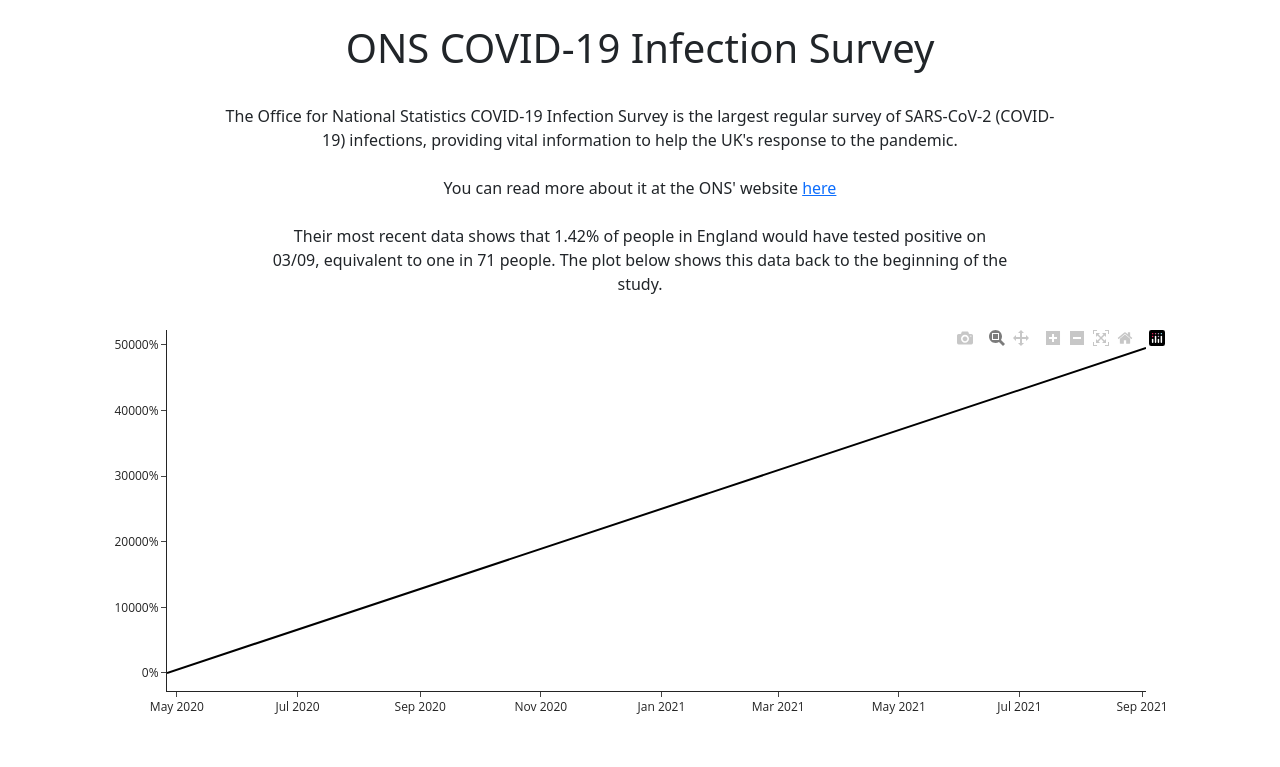
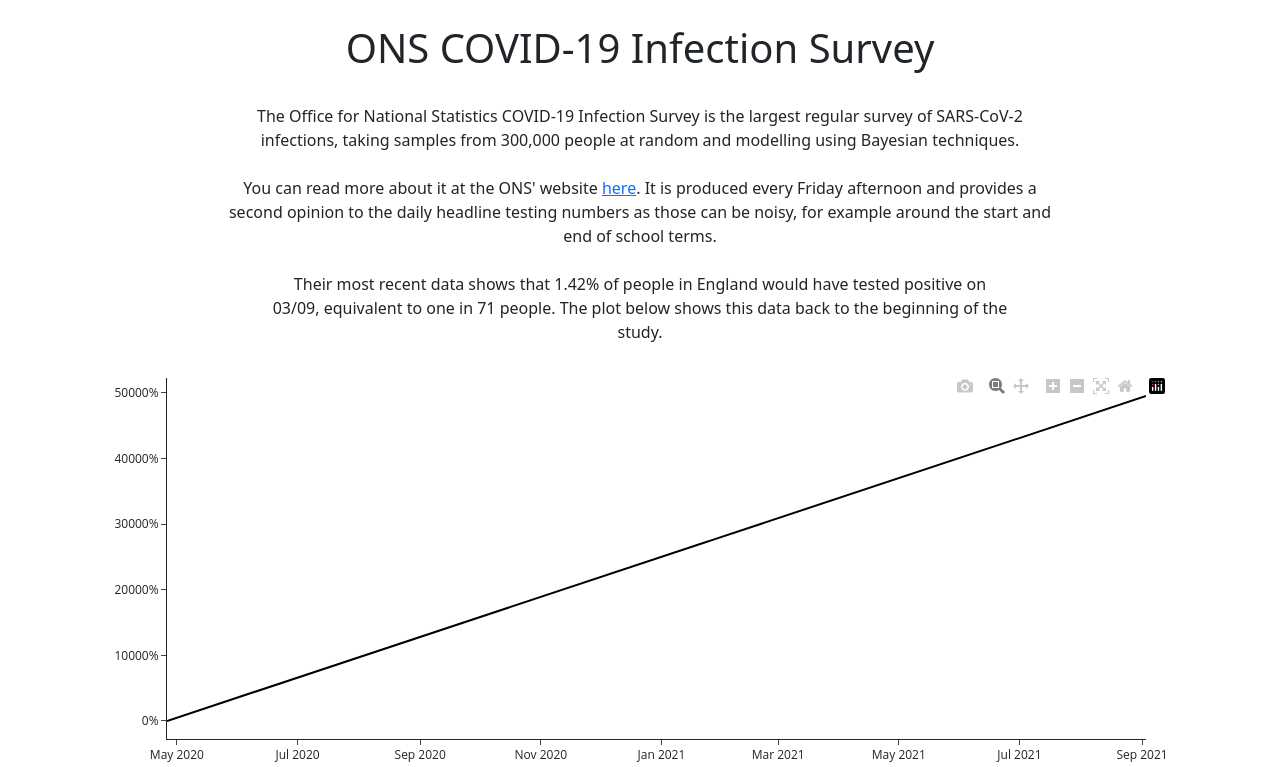
Before and after one commit to elgrove/ons-covidsurvey, a Flask app: page / in a window 1280 px wide. Shown: the top 767 px of the page. Run offline with Flask 2, Linux system fonts and the light colour scheme; some libraries are stand-ins or nearby versions.

Commit message:
deployed

```diff
--- a/templates/index.html
+++ b/templates/index.html
@@ -28,11 +28,10 @@
             <div class="col-1">
             </div>
             <div class="col-8">
-                The Office for National Statistics COVID-19 Infection Survey is the largest regular survey of SARS-CoV-2
-                (COVID-19) infections, providing vital information to help the UK's response to the pandemic.
+                The Office for National Statistics COVID-19 Infection Survey is the largest regular survey of SARS-CoV-2 infections, taking samples from 300,000 people at random and modelling using Bayesian techniques.
                 <br><br>
                 You can read more about it at the ONS' website <a
-                    href="https://www.ons.gov.uk/surveys/informationforhouseholdsandindividuals/householdandindividualsurveys/covid19infectionsurveycis">here</a>
+                    href="https://www.ons.gov.uk/surveys/informationforhouseholdsandindividuals/householdandindividualsurveys/covid19infectionsurveycis">here</a>. It is produced every Friday afternoon and provides a second opinion to the daily headline testing numbers as those can be noisy, for example around the start and end of school terms.
             </div>
             <div class="col-1">
             </div>
```
Also changed, not shown: 1 other file.
